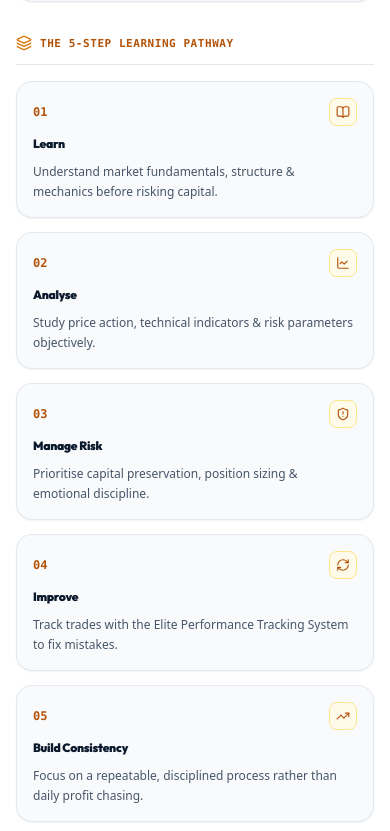
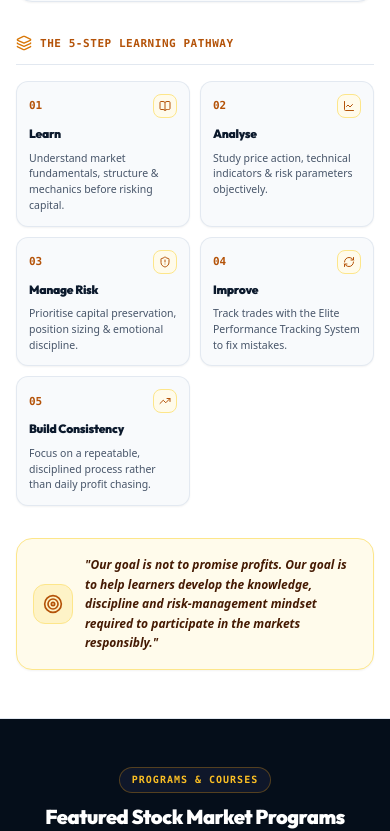
Before and after one commit to sivapragadheeswarii/elitejournal, a React (Vite) app: page / in a window 390 px wide. Shown: the part 7100-7931 px from the top of the page. Built offline with nearby package versions, Linux system fonts and the light colour scheme; no server answers.

Commit message:
style(website): update 5-step learning pathway to 2 boxes per row on mobile viewports

```diff
--- a/src/components/academy/FoundersNoteSection.jsx
+++ b/src/components/academy/FoundersNoteSection.jsx
@@ -239,32 +239,32 @@ const FoundersNoteSection = ({ showPhoto = true, theme = 'light', sec1Theme, sec
               </span>
             </div>
 
-            <div className="grid grid-cols-1 sm:grid-cols-2 lg:grid-cols-5 gap-3.5 sm:gap-4">
+            <div className="grid grid-cols-2 lg:grid-cols-5 gap-2.5 sm:gap-4">
               {philosophySteps.map((item, idx) => {
                 const IconComp = item.icon;
                 return (
                   <ScrollReveal key={item.step} animation="fade-up" delay={idx * 100}>
-                    <div className={`p-4 sm:p-5 rounded-2xl border flex flex-col gap-2.5 sm:gap-3 group transition-all h-full ${
+                    <div className={`p-3 sm:p-5 rounded-xl sm:rounded-2xl border flex flex-col gap-2 sm:gap-3 group transition-all h-full ${
                       isDarkSec2
                         ? 'bg-slate-900/90 border-slate-800 hover:border-amber-400 shadow-lg hover:shadow-amber-500/10 text-white'
                         : 'bg-[#F8FAFC] border-slate-200/90 hover:border-amber-400/80 shadow-sm text-slate-900'
                     }`}>
                       <div className="flex items-center justify-between">
-                        <span className={`text-xs font-black font-mono ${
+                        <span className={`text-[11px] sm:text-xs font-black font-mono ${
                           isDarkSec2 ? 'text-amber-400' : 'text-amber-700'
                         }`}>{item.step}</span>
-                        <div className={`w-7 h-7 sm:w-8 sm:h-8 rounded-lg flex items-center justify-center border ${
+                        <div className={`w-6 h-6 sm:w-8 sm:h-8 rounded-lg flex items-center justify-center border ${
                           isDarkSec2
                             ? 'bg-amber-500/10 text-amber-400 border-amber-500/30'
                             : 'bg-amber-50 text-amber-700 border-amber-200'
                         }`}>
-                          <IconComp className="w-3.5 h-3.5 sm:w-4 sm:h-4" />
+                          <IconComp className="w-3 h-3 sm:w-4 sm:h-4" />
                         </div>
                       </div>
-                      <h4 className={`text-xs sm:text-sm font-black font-heading transition-colors ${
+                      <h4 className={`text-xs sm:text-sm font-black font-heading transition-colors leading-snug ${
                         isDarkSec2 ? 'text-white group-hover:text-amber-400' : 'text-[#0B192C] group-hover:text-amber-700'
                       }`}>{item.title}</h4>
-                      <p className={`text-xs font-medium leading-relaxed ${
+                      <p className={`text-[10.5px] sm:text-xs font-medium leading-normal sm:leading-relaxed ${
                         isDarkSec2 ? 'text-slate-300' : 'text-slate-600'
                       }`}>{item.desc}</p>
                     </div>
```
